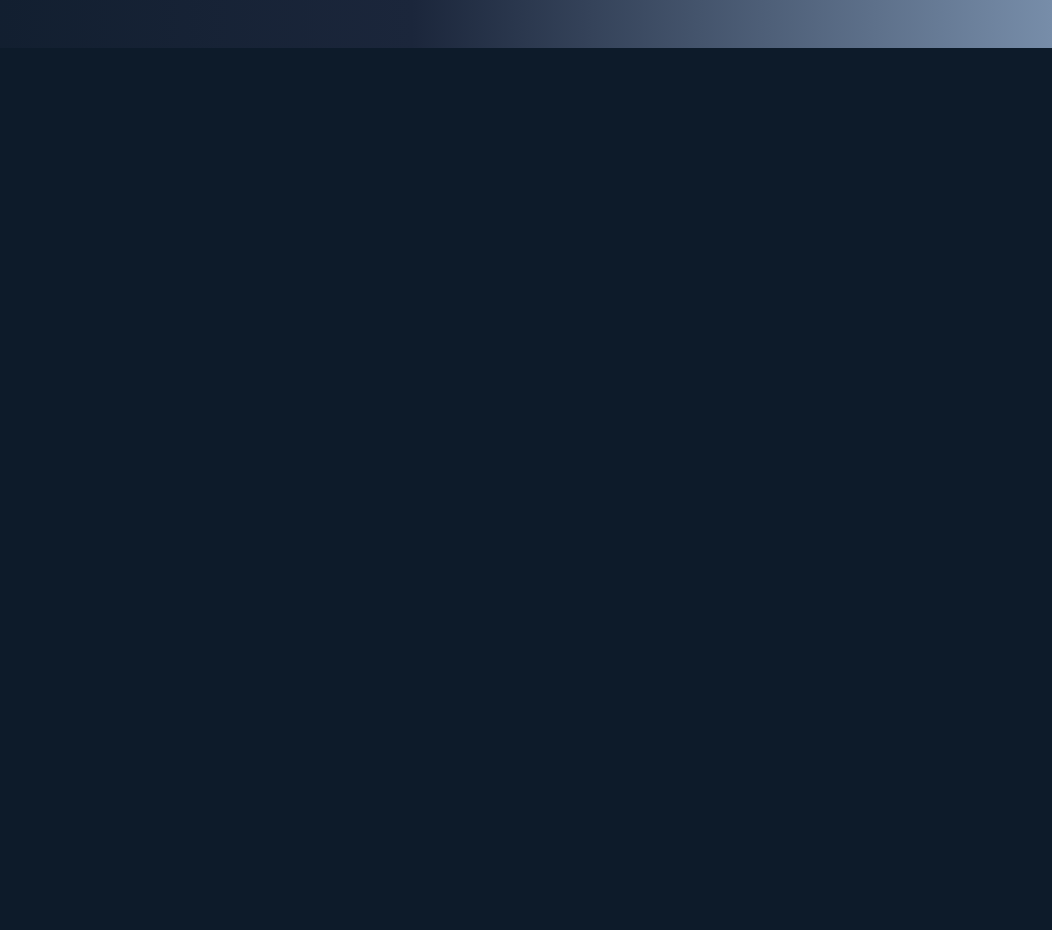
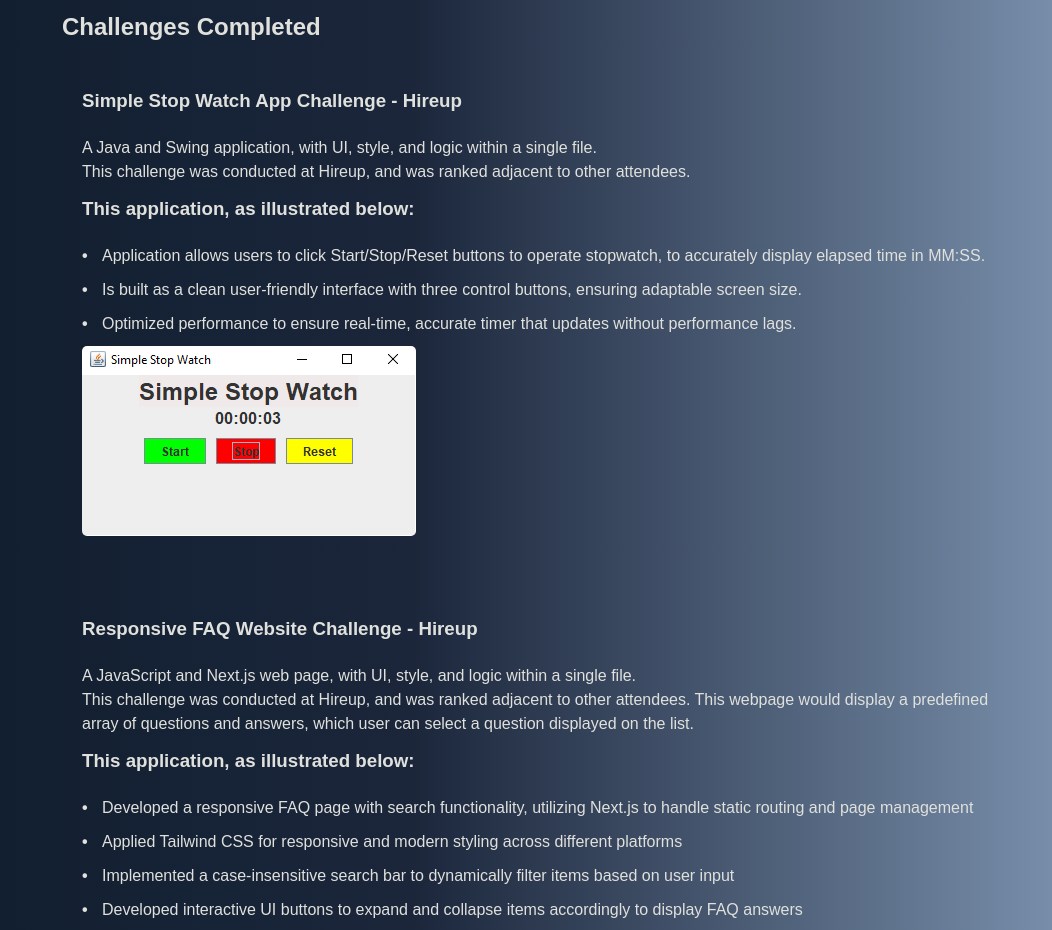
Before and after one commit to HobbyistProgrammer/HobbyistProgrammer.github.io, a React (Create React App) app: page /projects in a window 1280 px wide. Shown: the part 3260-4190 px from the top of the page, without its empty margins (228-1280 px from the left). Before the commit the page ends 3308 px from the top, so only its background shows below. Built offline with nearby package versions, Linux system fonts and the light colour scheme.

Commit message:
Added Challenge Apps

```diff
--- a/src/views/Projects.js
+++ b/src/views/Projects.js
@@ -4,8 +4,11 @@
 import calc_compute from '../assets/calculator_compute.png';
 import macro_view from '../assets/macrosapp.png';
 import macro_db from '../assets/mysql_db.png';
+import stopwatch_view from '../assets/stopwatch_start.png';
+import faq_view from '../assets/faq_view.png';
 
 const Project = () => {
+
     return (
         <>
             <h2>Experience</h2>
@@ -88,6 +91,59 @@
                 </div>
                 <a href="/projects/MacrosApplication.zip" download="MacrosApplication.zip" className="download-button">Macros Tracker App Download</a>
             </div>
+
+            <h2>Challenges Completed</h2>
+
+            <div className="project-item">
+                <h3>Simple Stop Watch App Challenge - Hireup</h3>
+                <p>
+                    A Java and Swing application, with UI, style, and logic within a single file.
+                    <br></br>
+                    This challenge was conducted at Hireup, and was ranked adjacent to other attendees.
+                </p>
+                <h3>This application, as illustrated below:</h3>
+                <ul>
+                    <li>
+                        Application allows users to click Start/Stop/Reset buttons to operate stopwatch, to accurately display elapsed time in MM:SS.
+                    </li>
+                    <li>
+                        Is built as a clean user-friendly interface with three control buttons, ensuring adaptable screen size.
+                    </li>
+                    <li>
+                        Optimized performance to ensure real-time, accurate timer that updates without performance lags.
+                    </li>
+                </ul>
+                <div className="project-images">
+                    <img src={stopwatch_view} alt="Stopwatch View"/>
+                </div>
+            </div>
+            <div className="project-item">
+                <h3>Responsive FAQ Website Challenge - Hireup</h3>
+                <p>
+                    A JavaScript and Next.js web page, with UI, style, and logic within a single file.
+                    <br></br>
+                    This challenge was conducted at Hireup, and was ranked adjacent to other attendees.
+                    This webpage would display a predefined array of questions and answers, which user can select a question displayed on the list.<br></br>
+                </p>
+                <h3>This application, as illustrated below:</h3>
+                <ul>
+                    <li>
+                        Developed a responsive FAQ page with search functionality, utilizing Next.js to handle static routing and page management
+                    </li>
+                    <li>
+                        Applied Tailwind CSS for responsive and modern styling across different platforms
+                    </li>
+                    <li>
+                        Implemented a case-insensitive search bar to dynamically filter items based on user input
+                    </li>
+                    <li>
+                        Developed interactive UI buttons to expand and collapse items accordingly to display FAQ answers
+                    </li>
+                </ul>
+                <div className="project-images">
+                    <img src={faq_view} alt="FAQ View"/>
+                </div>
+            </div>
         </>
   );
 };
```
Also changed, not shown: src/assets/faq_view.png (added), src/assets/stopwatch_start.png (added). Lines whose indentation alone changed are shown as unchanged.
